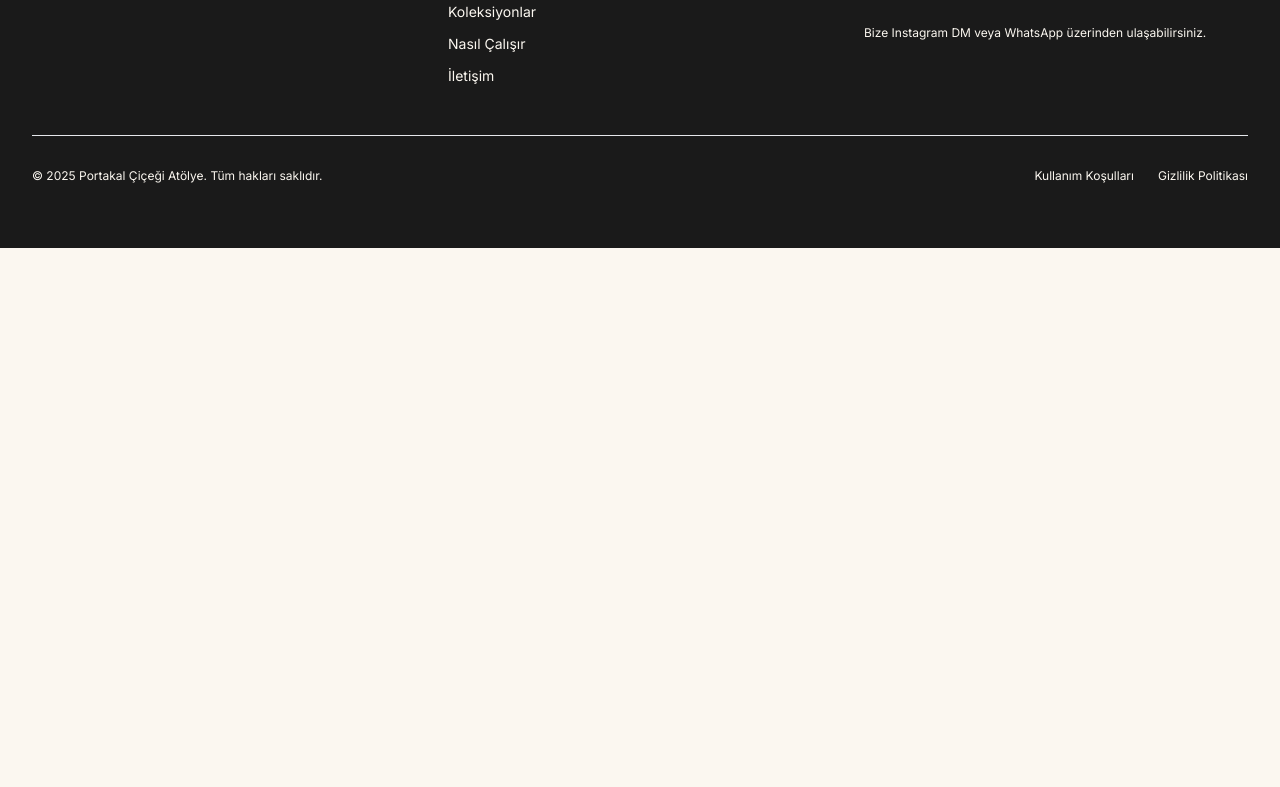
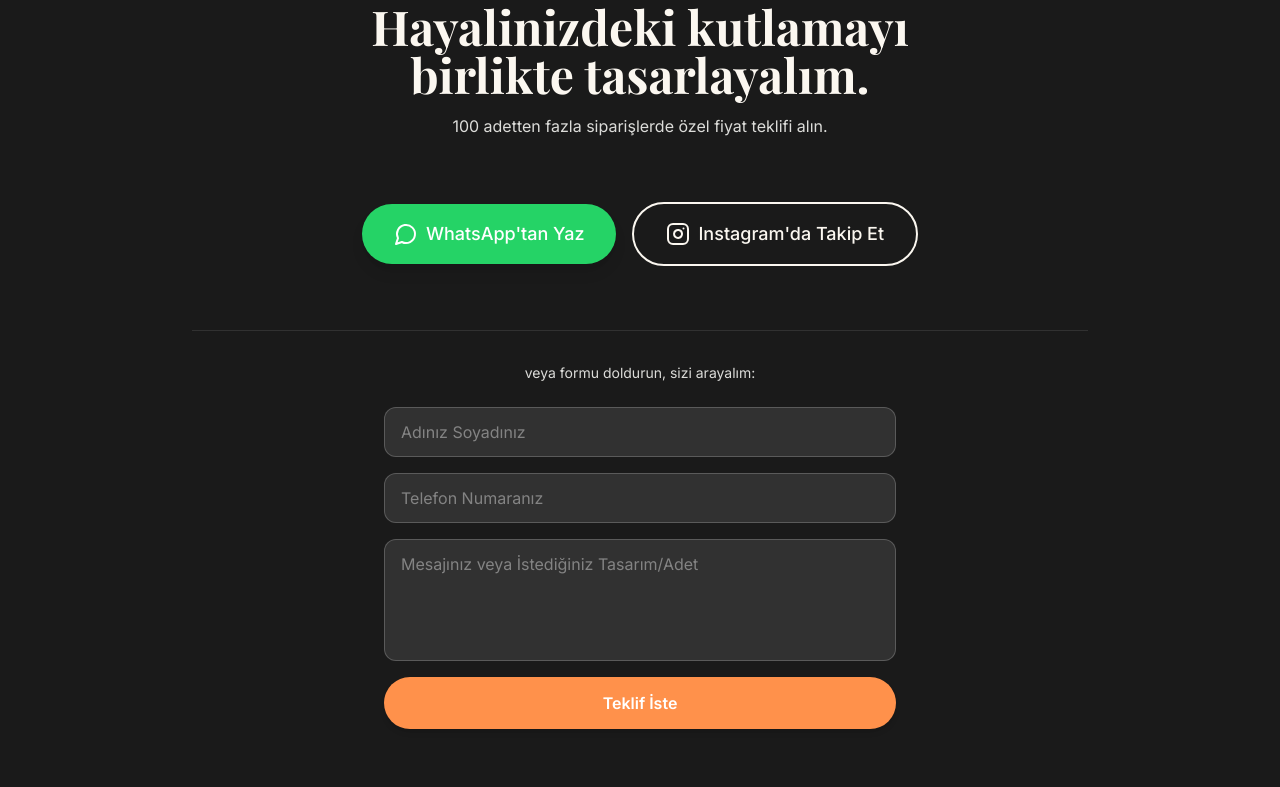
Before and after one commit to ozunekmekci/portakalcicegiwebsite, a Next.js app: page / in a window 1280 px wide. Shown: the part 2353-3140 px from the top of the page. Before the commit the page ends 2601 px from the top, so only its background shows below. Built offline with nearby package versions, Linux system fonts and the light colour scheme; a web font is replaced by a local one.

Commit message:
feat: add animated Contact section component with form and CTA buttons

```diff
--- a/app/page.tsx
+++ b/app/page.tsx
@@ -1,6 +1,7 @@
 import Hero from "@/components/sections/Hero";
 import About from "@/components/sections/About";
 import HowItWorks from "@/components/sections/HowItWorks";
+import Contact from "@/components/sections/Contact";
 
 export default function Home() {
   return (
@@ -8,6 +9,7 @@ export default function Home() {
       <Hero />
       <About />
       <HowItWorks />
+      <Contact />
     </>
   );
 }
--- /dev/null
+++ b/components/sections/Contact.tsx
@@ -0,0 +1,177 @@
+"use client";
+
+import React, { useState } from "react";
+import { motion } from "framer-motion";
+import { MessageCircle, Instagram } from "lucide-react";
+
+export default function Contact() {
+  const [formData, setFormData] = useState({
+    name: "",
+    phone: "",
+    message: "",
+  });
+  const [status, setStatus] = useState<"idle" | "submitting" | "success" | "error">("idle");
+
+  const handleChange = (e: React.ChangeEvent<HTMLInputElement | HTMLTextAreaElement>) => {
+    setFormData((prev) => ({
+      ...prev,
+      [e.target.name]: e.target.value,
+    }));
+  };
+
+  const handleSubmit = async (e: React.FormEvent) => {
+    e.preventDefault();
+    setStatus("submitting");
+
+    try {
+      const response = await fetch("https://formspree.io/f/XXXXXXXX", {
+        method: "POST",
+        headers: {
+          "Content-Type": "application/json",
+        },
+        body: JSON.stringify(formData),
+      });
+
+      if (response.ok) {
+        setStatus("success");
+        setFormData({ name: "", phone: "", message: "" });
+      } else {
+        setStatus("error");
+      }
+    } catch (error) {
+      setStatus("error");
+    }
+  };
+
+  return (
+    <section id="iletisim" className="bg-[#1a1a1a] py-24 px-6 overflow-hidden text-white">
+      <div className="max-w-4xl mx-auto space-y-16 text-center">
+        {/* Header Block */}
+        <motion.div
+          initial={{ opacity: 0, y: 20 }}
+          whileInView={{ opacity: 1, y: 0 }}
+          viewport={{ once: true }}
+          transition={{ duration: 0.6 }}
+          className="space-y-4 max-w-xl mx-auto"
+        >
+          <span className="text-xs md:text-sm font-sans tracking-widest text-brand-orange font-bold uppercase">
+            İLETİŞİM
+          </span>
+          <h2 className="font-serif text-4xl md:text-5xl text-[#fbf7f0] leading-tight font-bold whitespace-pre-line">
+            Hayalinizdeki kutlamayı<br />
+            birlikte tasarlayalım.
+          </h2>
+          <p className="font-sans text-base text-[#dcdcd9]">
+            100 adetten fazla siparişlerde özel fiyat teklifi alın.
+          </p>
+        </motion.div>
+
+        {/* CTA Buttons */}
+        <motion.div
+          initial={{ opacity: 0, y: 20 }}
+          whileInView={{ opacity: 1, y: 0 }}
+          viewport={{ once: true }}
+          transition={{ duration: 0.6, delay: 0.15 }}
+          className="flex flex-col sm:flex-row items-center justify-center gap-4 flex-wrap"
+        >
+          {/* WhatsApp Button */}
+          <motion.a
+            href="https://wa.me/90XXXXXXXXXXX"
+            target="_blank"
+            rel="noopener noreferrer"
+            whileHover={{ scale: 1.05 }}
+            whileTap={{ scale: 0.98 }}
+            className="w-full sm:w-auto flex items-center justify-center gap-2 bg-[#25D366] text-white rounded-full px-8 py-4 text-lg font-medium shadow-lg hover:shadow-[#25D366]/20 transition-all duration-300"
+          >
+            <MessageCircle className="w-6 h-6" />
+            WhatsApp&apos;tan Yaz
+          </motion.a>
+
+          {/* Instagram Button */}
+          <motion.a
+            href="https://www.instagram.com/portakalcicegi.atolye/"
+            target="_blank"
+            rel="noopener noreferrer"
+            whileHover={{ scale: 1.05 }}
+            whileTap={{ scale: 0.98 }}
+            className="w-full sm:w-auto flex items-center justify-center gap-2 bg-transparent border-2 border-[#fbf7f0] text-[#fbf7f0] rounded-full px-8 py-4 text-lg font-medium transition-all duration-300"
+          >
+            <Instagram className="w-6 h-6" />
+            Instagram&apos;da Takip Et
+          </motion.a>
+        </motion.div>
+
+        {/* Contact Form */}
+        <motion.div
+          initial={{ opacity: 0, y: 20 }}
+          whileInView={{ opacity: 1, y: 0 }}
+          viewport={{ once: true }}
+          transition={{ duration: 0.6, delay: 0.3 }}
+          className="space-y-6 pt-8 border-t border-white/10"
+        >
+          <p className="text-sm text-[#dcdcd9]">
+            veya formu doldurun, sizi arayalım:
+          </p>
+
+          <form onSubmit={handleSubmit} className="flex flex-col gap-4 max-w-lg mx-auto w-full">
+            <input
+              type="text"
+              name="name"
+              placeholder="Adınız Soyadınız"
+              required
+              value={formData.name}
+              onChange={handleChange}
+              className="bg-white/10 border border-white/20 text-white placeholder-white/40 rounded-xl px-4 py-3 focus:outline-none focus:border-brand-orange transition-colors duration-300 font-sans"
+            />
+            <input
+              type="tel"
+              name="phone"
+              placeholder="Telefon Numaranız"
+              required
+              value={formData.phone}
+              onChange={handleChange}
+              className="bg-white/10 border border-white/20 text-white placeholder-white/40 rounded-xl px-4 py-3 focus:outline-none focus:border-brand-orange transition-colors duration-300 font-sans"
+            />
+            <textarea
+              name="message"
+              placeholder="Mesajınız veya İstediğiniz Tasarım/Adet"
+              required
+              rows={4}
+              value={formData.message}
+              onChange={handleChange}
+              className="bg-white/10 border border-white/20 text-white placeholder-white/40 rounded-xl px-4 py-3 focus:outline-none focus:border-brand-orange transition-colors duration-300 font-sans resize-none"
+            />
+
+            <button
+              type="submit"
+              disabled={status === "submitting"}
+              className="bg-brand-orange hover:bg-brand-orange/90 disabled:bg-brand-orange/50 text-white font-semibold rounded-full px-8 py-3.5 w-full shadow-md shadow-brand-orange/10 hover:shadow-brand-orange/20 transition-all duration-300 active:scale-[0.98]"
+            >
+              {status === "submitting" ? "Gönderiliyor..." : "Teklif İste"}
+            </button>
+
+            {status === "success" && (
+              <motion.p
+                initial={{ opacity: 0, y: 10 }}
+                animate={{ opacity: 1, y: 0 }}
+                className="text-emerald-400 font-medium font-sans text-sm mt-2"
+              >
+                ✅ Mesajınız iletildi! En kısa sürede dönüş yapacağız.
+              </motion.p>
+            )}
+
+            {status === "error" && (
+              <motion.p
+                initial={{ opacity: 0, y: 10 }}
+                animate={{ opacity: 1, y: 0 }}
+                className="text-rose-400 font-medium font-sans text-sm mt-2"
+              >
+                ❌ Gönderim sırasında bir hata oluştu. Lütfen doğrudan WhatsApp veya Instagram üzerinden bizimle iletişime geçin.
+              </motion.p>
+            )}
+          </form>
+        </motion.div>
+      </div>
+    </section>
+  );
+}
```
